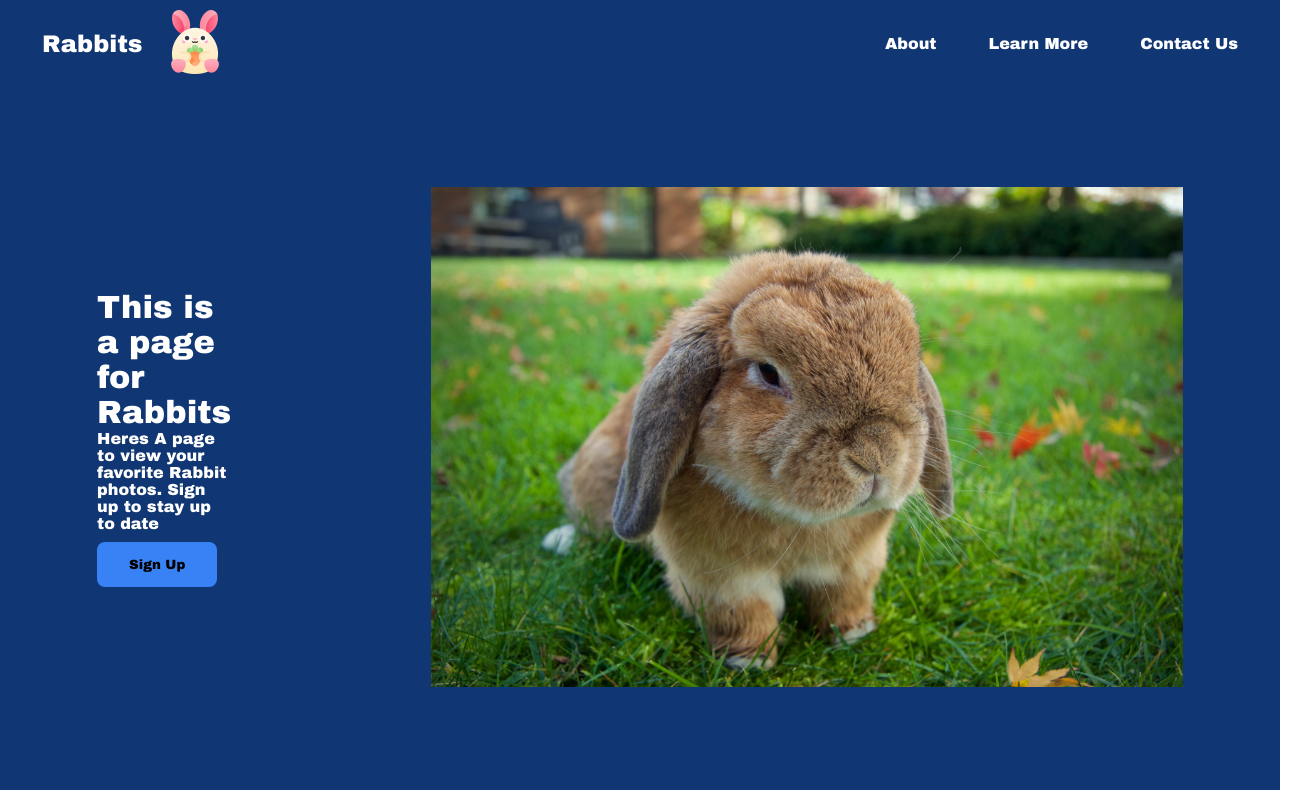
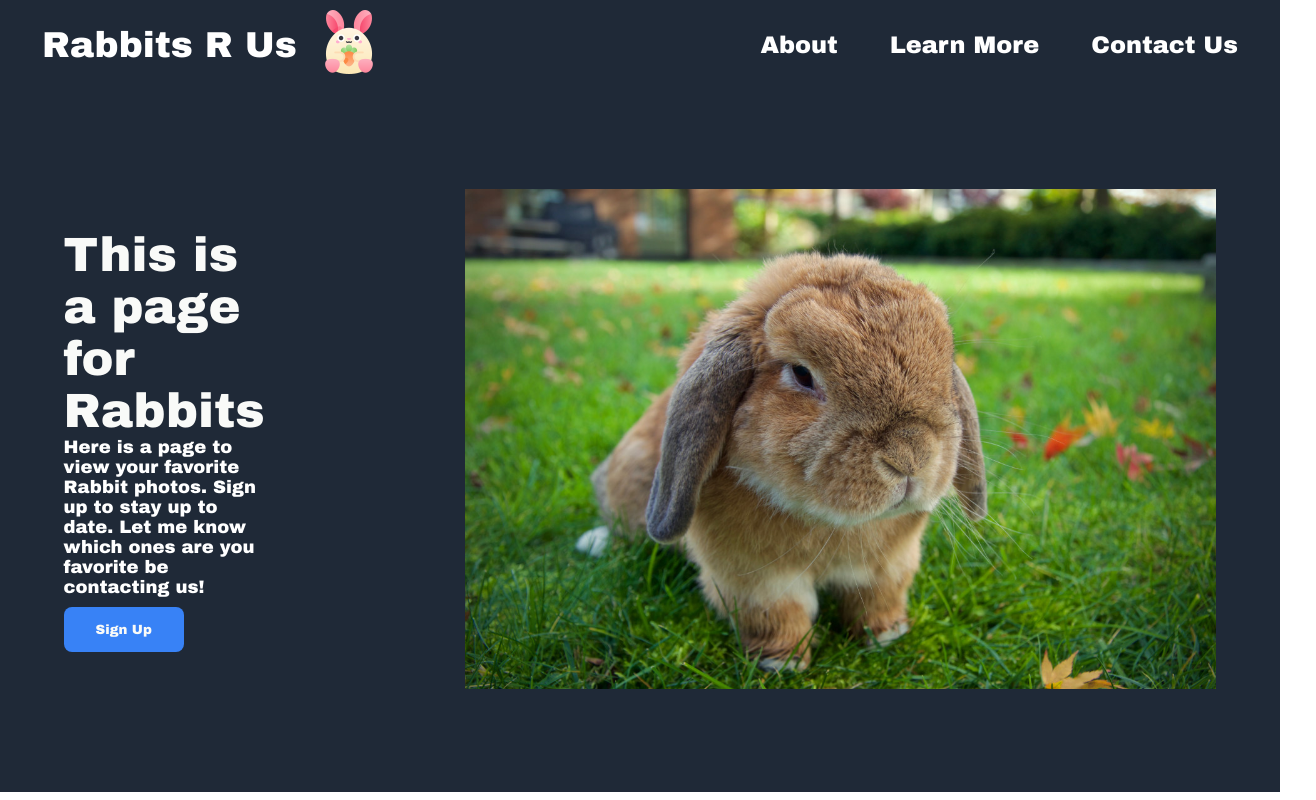
Before and after one commit to AzizBBB/Landing_Page, a plain HTML site: page index.html in a window 1280 px wide. Shown: the whole page, 1316 px wide, since content can reach past the window. Drawn offline with Linux system fonts and the light colour scheme.

Commit message:
Updated some styling on the css, updated the readme, and changed the name

```diff
--- a/css/style.css
+++ b/css/style.css
@@ -13,7 +13,7 @@
 
 
 .top {
-    background-color: #103673;
+    background-color: #1F2937;
     color: white;
 }
 
@@ -29,6 +29,9 @@
 
 
 
+}
+.nav-list li{
+    font-size: 24px;
 }
 
 .nav-item {
@@ -71,8 +74,20 @@
     width: 35%;
 }
 
+.two h1{
+    font-size: 48px;
+    font-weight: bolder;
+    color: #F9FAF8;
+
+}
+
+.two p{
+    font-size: 18px;
+}
+
 .sign-up {
     background-color: #3882f6;
+    color: #F9FAF8;
     border: none;
     text-align: center;
     padding: 15px 32px;
--- a/index.html
+++ b/index.html
@@ -7,6 +7,7 @@
     <meta name="viewport" content="width=device-width, initial-scale=1.0">
     <title>Landing Page</title>
     <link rel="stylesheet" href="css/style.css">
+    <link rel="icon" href="img/rabbit.png"
 </head>
 
 <body>
@@ -18,10 +19,10 @@
                 <nav>
                     <ul class="nav-list">
                         <li class="nav-item">
-                        <h1>Rabbits</h1>
+                            <h1>Rabbits R Us</h1>
                         </li>
 
-                    <li class="nav-item"><a href="#"><img class="logo" src="img/rabbit.png" alt="logo for website"></a>
+                        <li class="nav-item"><img class="logo" src="img/rabbit.png" alt="logo for website">
                         </li>
                         <li class="nav-item"><a href="#">About</a></li>
                         <li class="nav-item"><a href="#">Learn More</a></li>
@@ -35,7 +36,8 @@
         <div class="main">
             <div class="two">
                 <h1>This is a page for Rabbits</h1>
-            <p>Heres A page to view your favorite Rabbit photos. Sign up to stay up to date</p>
+                <p>Here is a page to view your favorite Rabbit photos. Sign up to stay up to date. Let me know which
+                    ones are you favorite be contacting us!</p>
                 <button class="sign-up">Sign Up</button>
 
 
```
Also changed, not shown: 1 other file. Lines whose indentation alone changed are shown as unchanged.
